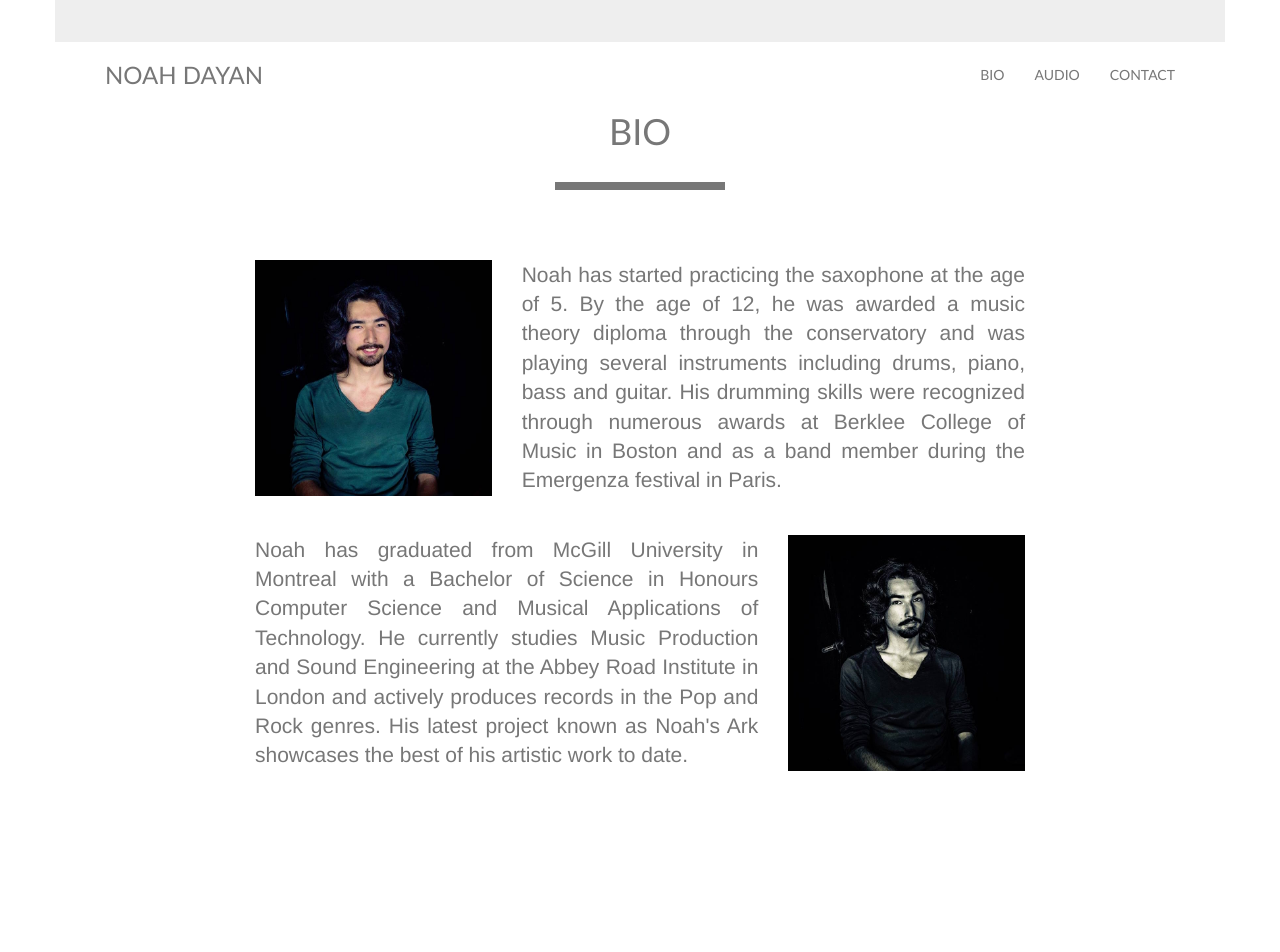
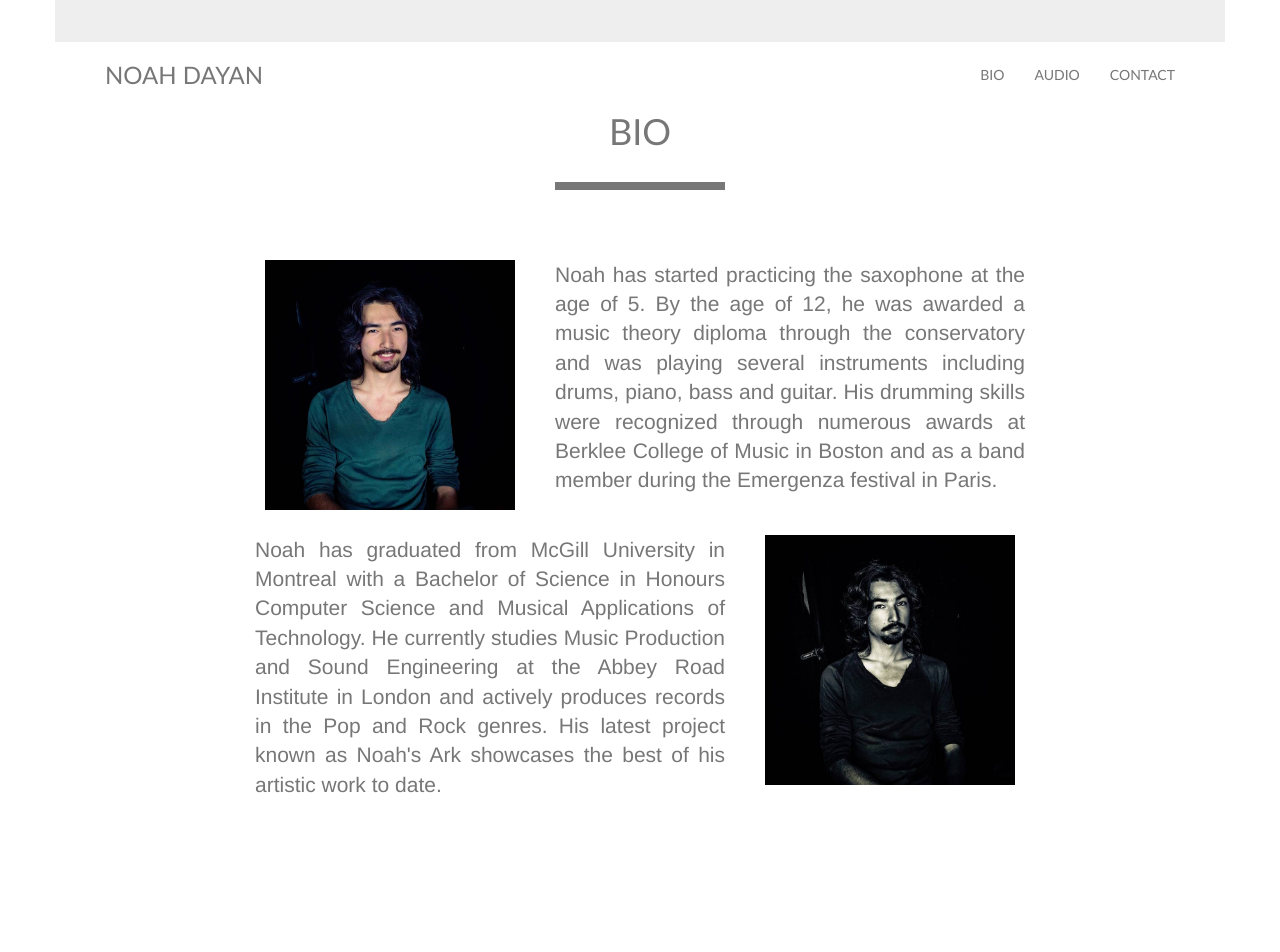
Before and after one commit to noahdayan/noahdayan.github.io, a Jekyll site: the page built from index.html, in a window 1280 px wide and 1400 px high, scrolled down 536 px. Shown: the top 952 px of the window. Built offline with Jekyll 4.4.1, drawn with Linux system fonts in a browser that asks for light colours.

Commit message:
Design fix

```diff
--- a/css/main.css
+++ b/css/main.css
@@ -51,7 +51,7 @@ body {
 }
 
 .content {
-	padding: 50px 200px;
+	padding: 50px 0px;
 }
 
 .footer {
--- a/index.html
+++ b/index.html
@@ -26,10 +26,10 @@ title: Home
 		<div class="content">
 
 			<div class="row">
-				<div class="col-md-4">
+				<div class="col-md-3 col-md-offset-2">
 					<img src="/img/Face1.jpg" alt="Face One" class="img-responsive img-square center-block" width="250">
 				</div>
-				<div class="col-md-8">
+				<div class="col-md-5">
 					<p class="helvetiva lead text-light font-grey text-justify">
 						Noah has started practicing the saxophone at the age of 5. By the age of 12, he was awarded a music theory diploma through the conservatory and was playing several instruments including drums, piano, bass and guitar. His drumming skills were recognized through numerous awards at Berklee College of Music in Boston and as a band member during the Emergenza festival in Paris.
 					</p>
@@ -37,12 +37,12 @@ title: Home
 			</div>
 			<br>
 			<div class="row">
-				<div class="col-md-8">
+				<div class="col-md-5 col-md-offset-2">
 					<p class="helvetica lead text-light font-grey text-justify">
 						Noah has graduated from McGill University in Montreal with a Bachelor of Science in Honours Computer Science and Musical Applications of Technology. He currently studies Music Production and Sound Engineering at the Abbey Road Institute in London and actively produces records in the Pop and Rock genres. His latest project known as Noah's Ark showcases the best of his artistic work to date.
 					</p>
 				</div>
-				<div class="col-md-4">
+				<div class="col-md-3">
 					<img src="/img/Face2.jpg" alt="Face Two" class="img-responsive img-square center-block" width="250">
 				</div>
 			</div>
@@ -63,9 +63,19 @@ title: Home
 
 		<div class="content">
 
-			<iframe width="100%" height="400" scrolling="no" frameborder="no" src="https://w.soundcloud.com/player/?url=https%3A//api.soundcloud.com/playlists/249409328%3Fsecret_token%3Ds-j12zC&amp;color=ff9900&amp;auto_play=false&amp;hide_related=false&amp;show_comments=true&amp;show_user=true&amp;show_reposts=true"></iframe>
-			<br><br><br><br>
-			<iframe width="100%" height="400" scrolling="no" frameborder="no" src="https://w.soundcloud.com/player/?url=https%3A//api.soundcloud.com/playlists/76121139%3Fsecret_token%3Ds-h4ktr&amp;color=ff9900&amp;auto_play=false&amp;hide_related=false&amp;show_comments=true&amp;show_user=true&amp;show_reposts=true"></iframe>
+			<div class="row">
+				<div class="col-md-8 col-md-offset-2">
+					<iframe width="100%" height="400" scrolling="no" frameborder="no" src="https://w.soundcloud.com/player/?url=https%3A//api.soundcloud.com/playlists/249409328%3Fsecret_token%3Ds-j12zC&amp;color=ff9900&amp;auto_play=false&amp;hide_related=false&amp;show_comments=true&amp;show_user=true&amp;show_reposts=true"></iframe>
+				</div>
+			</div>
+
+			<br><br><br>
+
+			<div class="row">
+				<div class="col-md-8 col-md-offset-2">
+					<iframe width="100%" height="400" scrolling="no" frameborder="no" src="https://w.soundcloud.com/player/?url=https%3A//api.soundcloud.com/playlists/76121139%3Fsecret_token%3Ds-h4ktr&amp;color=ff9900&amp;auto_play=false&amp;hide_related=false&amp;show_comments=true&amp;show_user=true&amp;show_reposts=true"></iframe>
+				</div>
+			</div>
 
 		</div>
 
```
